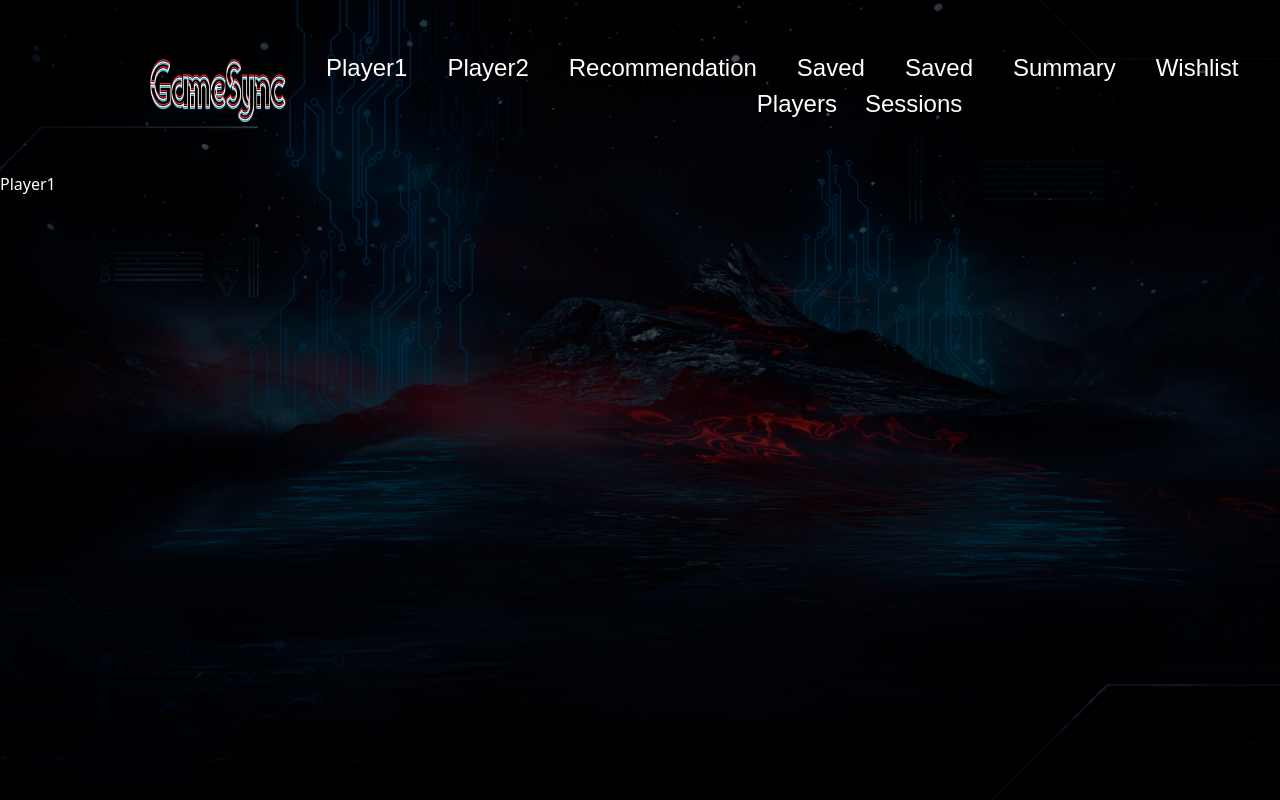
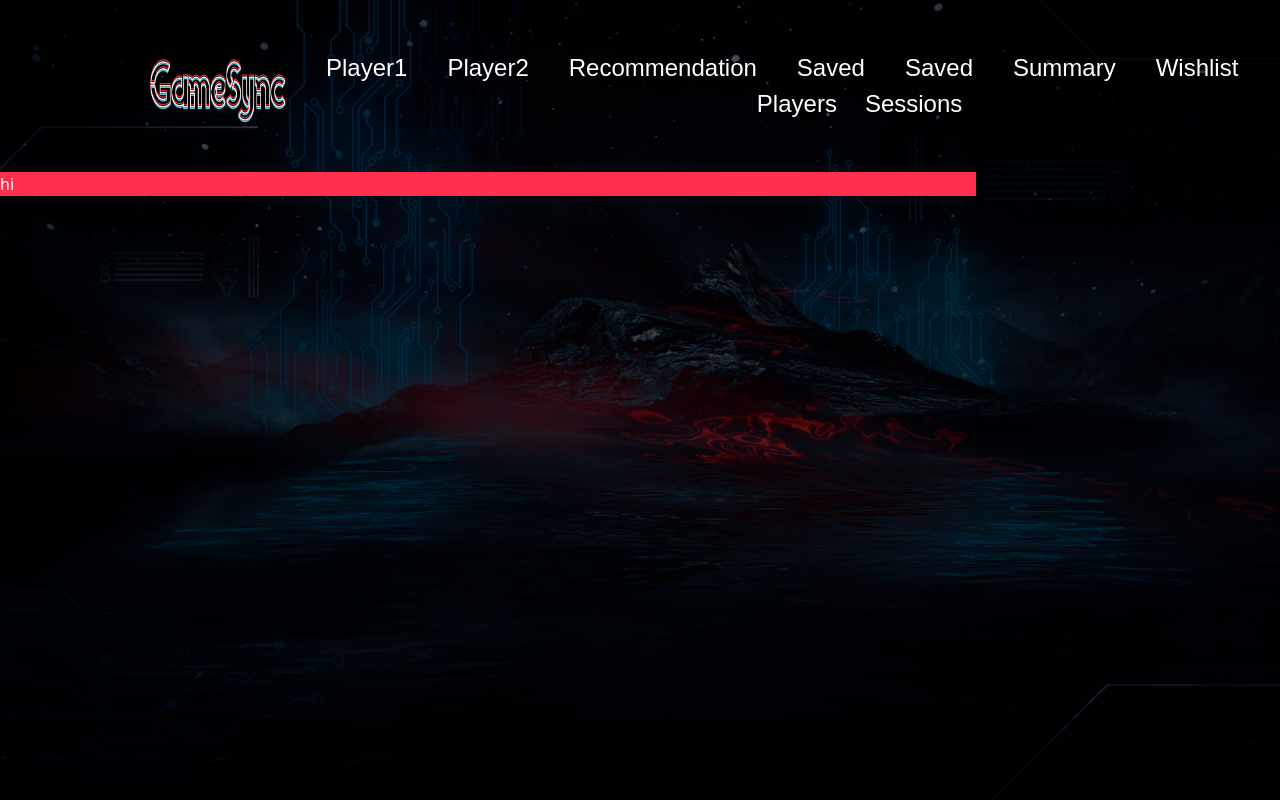
Before and after one commit to Alan-Chumbley/Gaming-scheduler, a React (Vite) app: page /player1 in a window 1280 px wide. Built offline with nearby package versions, Linux system fonts and the light colour scheme; a web font is replaced by a local one.

Commit message:
added working code in PlayerInputContainer.jsx and Player1.jsx

```diff
--- a/src/components/PlayerInputContainer.jsx
+++ b/src/components/PlayerInputContainer.jsx
@@ -2,7 +2,9 @@ import React from 'react'
 
 const PlayerInputContainer = () => {
   return (
-    <div>PlayerInputContainer</div>
+    <div className="container bg-red mx-auto">
+        hi
+    </div>
   )
 }
 
--- a/src/pages/Players/Player1.jsx
+++ b/src/pages/Players/Player1.jsx
@@ -1,9 +1,10 @@
 import React from 'react'
 import './Player.css'
+import PlayerInputContainer from '../../components/PlayerInputContainer'
 
 const Player1 = () => {
   return (
-    <div>Player1</div>
+    <PlayerInputContainer/>
   )
 }
 
```
